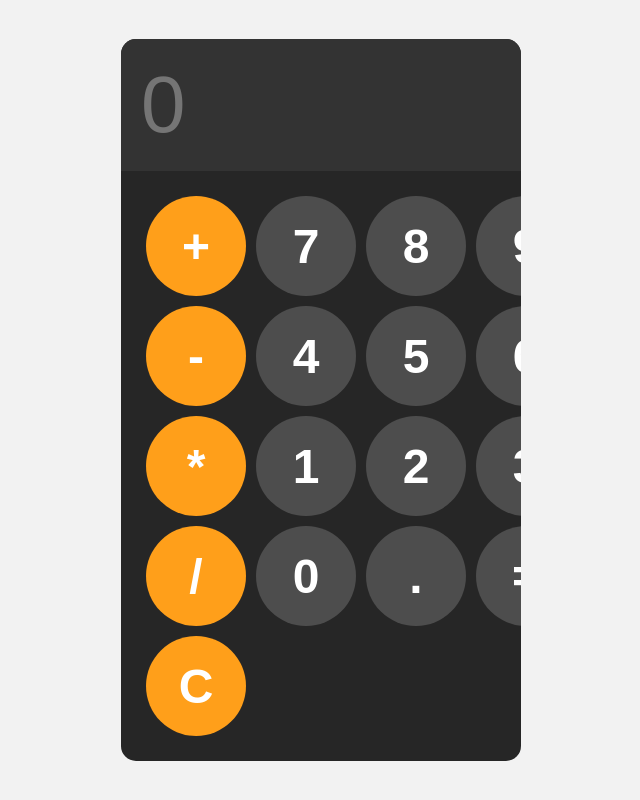
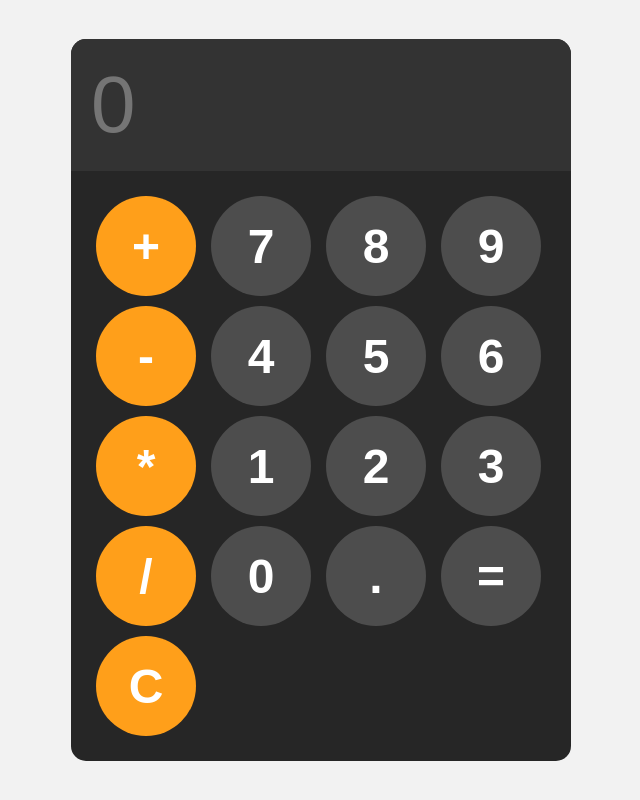
Before and after one commit to hanisultan062-ship-it/Hani-s-Calculator, a plain HTML site: page index.html in a window 1280 px wide. Shown: the whole page, without its empty margins (319-959 px from the left). Drawn offline with Linux system fonts and the light colour scheme.

Commit message:
Update style.css

```diff
--- a/style.css
+++ b/style.css
@@ -14,10 +14,9 @@ body{
     font-family: Arial, sans-serif ;
     border-radius:15px ;
     background-color: hsl(0, 0%, 15%) ;
-    max-width: 400px ;
+    max-width: 500px ;
     overflow: hidden ;
-    width: 90% ;
-    margin: 0 auto ;
+
 
 }
 
```
